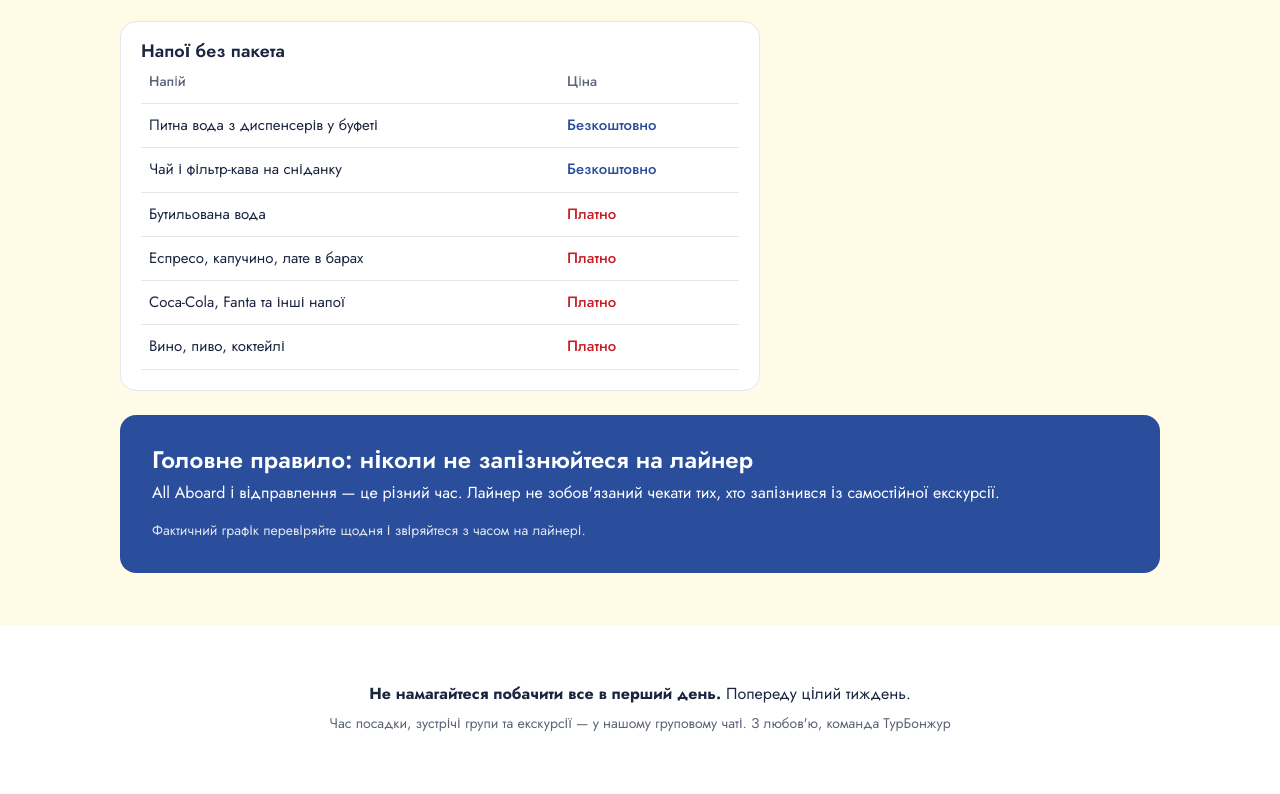
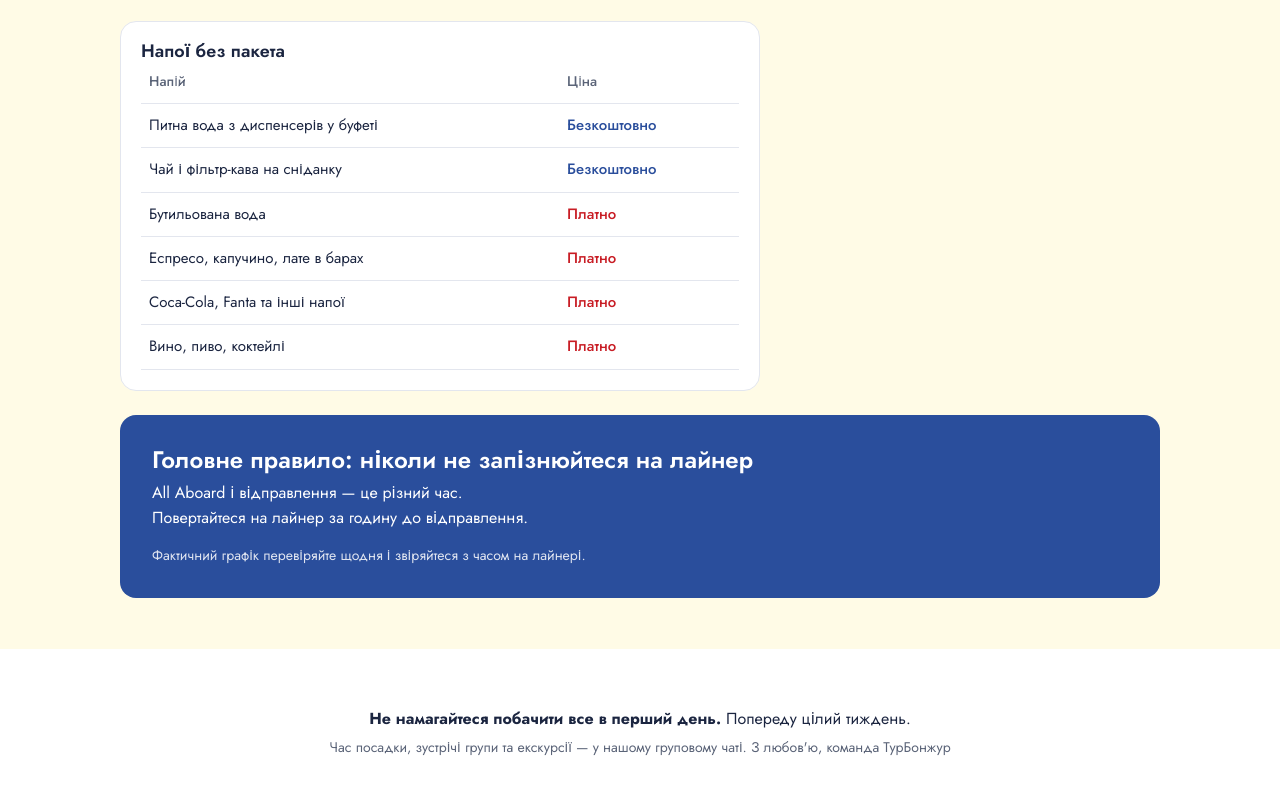
Before and after one commit to MaksymTsyhanok/TB_memo, a plain HTML site: page guides/costa-checklist.html in a window 1280 px wide. Shown: the part 4362-5156 px from the top of the page. Drawn offline with Linux system fonts and the light colour scheme.

Commit message:
Checklist: return one hour before departure
Co-Authored-By: Claude Opus 5.5 <noreply@anthropic.com>
Claude-Session: https://claude.ai/code/session_0183SmSvBDQkj8jBdVQmq4R7

```diff
--- a/guides/costa-checklist.html
+++ b/guides/costa-checklist.html
@@ -180,7 +180,7 @@ table{font-size:14px}}
 
     <div class="rule">
       <h3>Головне правило: ніколи не запізнюйтеся на лайнер</h3>
-      <p style="margin:8px 0 0">All Aboard і відправлення — це різний час. Лайнер не зобов'язаний чекати тих, хто запізнився із самостійної екскурсії.</p>
+      <p style="margin:8px 0 0">All Aboard і відправлення — це різний час.<br>Повертайтеся на лайнер за годину до відправлення.</p>
       <p style="margin:14px 0 0;font-size:14px;opacity:.85">Фактичний графік перевіряйте щодня і звіряйтеся з часом на лайнері.</p>
     </div>
   </div>
```
